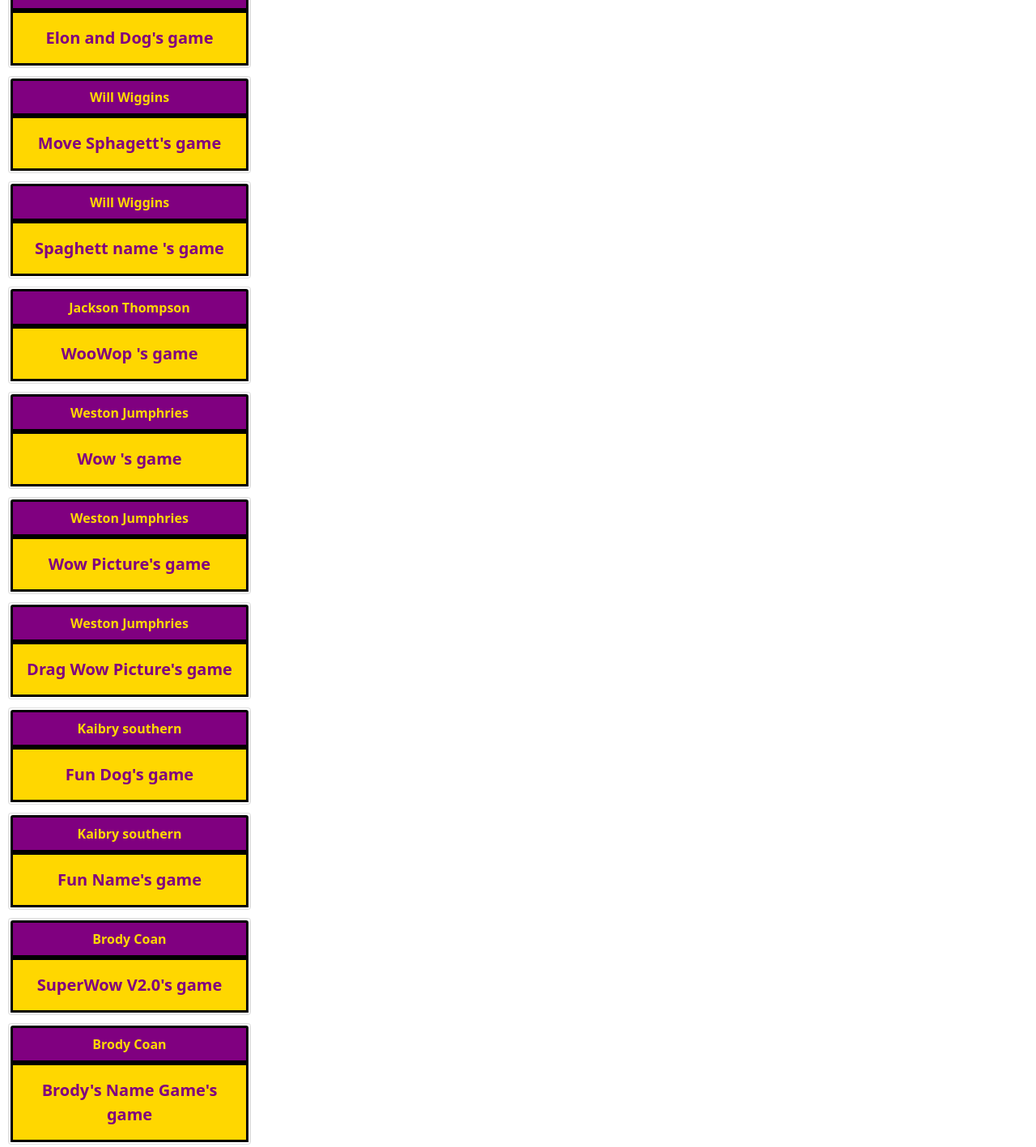
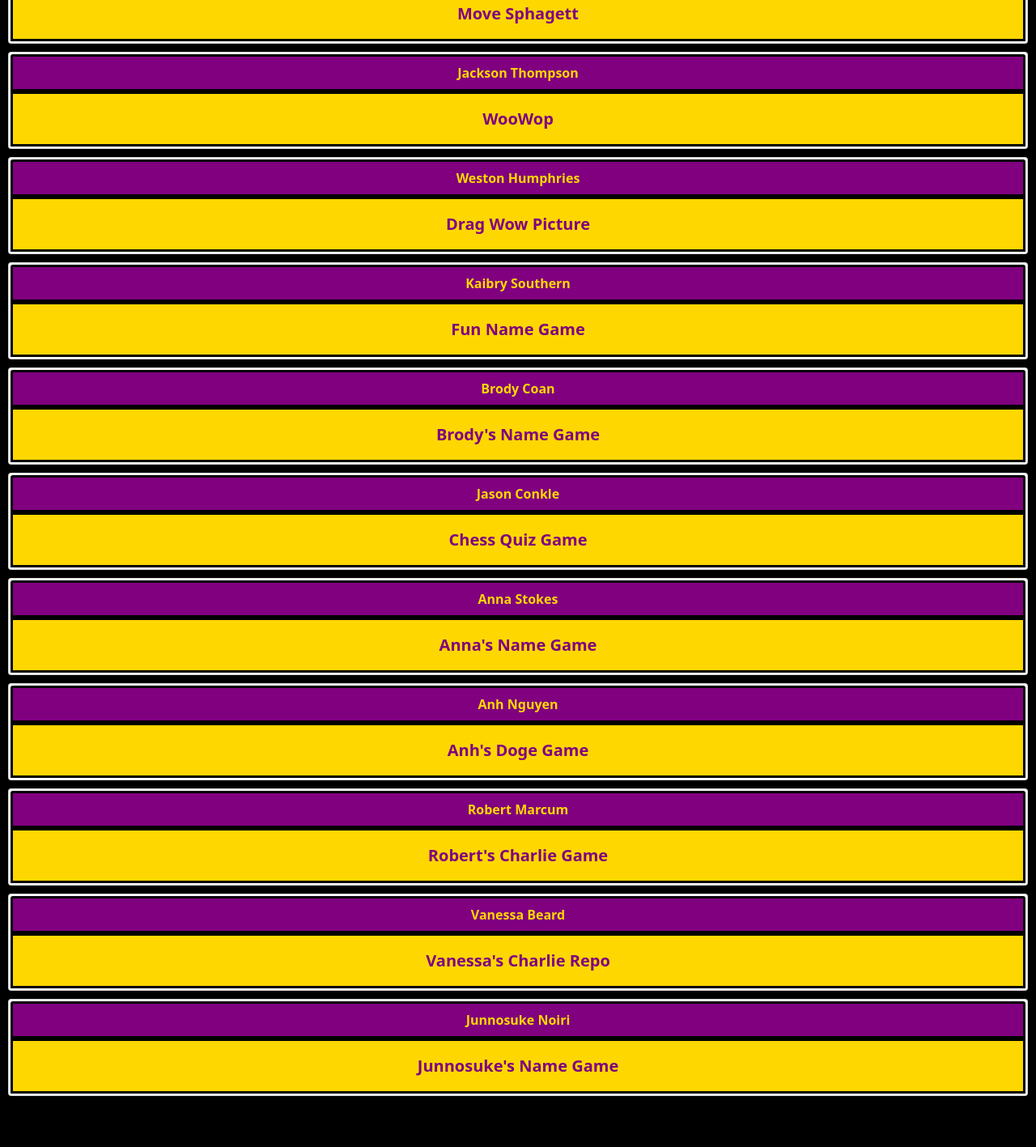
Before and after one commit to phenicieaaron/ideal-parakeet-GOLF, a plain HTML site: page index.html in a window 1280 px wide. Shown: the part 808-2225 px from the top of the page at 81% size. After the commit the page ends 2172 px from the top, so only its background shows below. Drawn offline with nearby package versions, Linux system fonts and the light colour scheme; files that its build step writes are made by us from their sources; files whose address does not match are found by name.

Commit message:
Add files via upload

```diff
--- a/index.html
+++ b/index.html
@@ -2,13 +2,12 @@
 <html lang="en" >
 <head>
   <meta charset="UTF-8">
-  <title>CodePen - Golf-Geronimo</title>
+  <title>Golf</title>
   <link rel='stylesheet' href='https://cdnjs.cloudflare.com/ajax/libs/bootstrap/5.0.2/css/bootstrap.min.css'><link rel="stylesheet" href="./style.css">
 
 </head>
 <body>
 <!-- partial:index.partial.html -->
-<!-- DELTA-->
 
 <!DOCTYPE html>
 <html lang="en" >
@@ -26,7 +25,6 @@
 <!-- main container -->
  <div class="container-fluid">
 
-
   <!-- new nav bar -->
   <nav class="navbar navbar-expand-sm bg-transparent navbar-dark">
     <div class="container-fluid">
@@ -39,34 +37,23 @@
        id="collapsibleNavbar">
         <ul class="navbar-nav">
           <li class="nav-item">
-            <a class="nav-link" href="https://github.com/phenicieaaron/ideal-parakeet-GOLF">Game Homepage</a>
+            <a class="nav-link" target="_blank" href="https://github.com/phenicieaaron/ideal-parakeet-GOLF">Game Homepage</a>
           </li>
           <li class="nav-item">
-            <a class="nav-link" target="_blank" href="https://github.com/phenicieaaron/super-eureka-delta"> Aaron's Repositories</a>
+            <a class="nav-link" target="_blank" href="https://github.com/phenicieaaron?tab=repositories"> Aaron's Repositories</a>
           </li>
           <li class="nav-item">
             <a class="nav-link" target="_blank" href="https://github.com/ConnorLBrown?tab=repositories">Connor's Repositories</a>
 
           </li>
         </ul>
+        </div>
+        </div>
+      </div>
+
+        <br>
 
 
-
-</div>
-
-    </div>
-
-      </body>
-
-    </div>
-  </nav>
-
-
-
-
-<br><br>
-
-<br><br>
 
 <!-- partial -->
   <script src='https://cdnjs.cloudflare.com/ajax/libs/jquery/3.6.0/jquery.min.js'></script>
--- a/scripts/script.js
+++ b/scripts/script.js
@@ -1,22 +1,22 @@
 $(function () {
-    $.each(classCharlies, function (index, data) {
+    $.each(userGames, function (index, data) {
       // $("body").append(index + data);
 
       $("body").append(
         '<div class="card"> <div class="card-header"> ' +
           data.name +
           '</div><div class="card-body">' +
-          '<a href="' +
+          '<a target ="_blank" href="' +
           data.url +
           '">' +
           data.gameName +
-          "'s game" +
+
           "</a></div></div>"
       );
     });
   });
 
-  const classCharlies = [
+  const userGames = [
     {
       name: "Connor Brown",
       gameName: "Sad Lebron",
@@ -28,12 +28,12 @@ $(function () {
       url: "https://phenicieaaron.github.io/upgraded-tribble-echo/"
     },
     {
-      name: "Gage Last Name?",
+      name: "Gage Mathis",
       gameName: "Gage's Gamespace",
       url: "https://gagethekidd.github.io/eery-eel-echo/#"
     },
     {
-      name: "Amanna Waria?",
+      name: "Aman Nawaria",
       gameName: "Amanna's Gamespace",
       url: "https://amannawaria12.github.io/Echo_lab/"
     },
@@ -47,46 +47,20 @@ $(function () {
       gameName: "Move Sphagett",
       url: "https://mithrandiryeet.github.io/charlie_spaghett_1/"
     },
-     {
-      name: "Will Wiggins",
-      gameName: "Spaghett name ",
-      url: "https://mithrandiryeet.github.io/delta_name_game/#"
-    },
-
        {
       name: "Jackson Thompson",
       gameName: "WooWop ",
       url: "https://jacksonthompson1.github.io/jt-lab-echo/"
     },
-       {
-      name: "Weston Jumphries",
-      gameName: "Wow ",
-      url: "https://westonhumphries.github.io/studious-carnival-delta/"
-    },
     {
-    name: "Weston Jumphries",
-      gameName: "Wow Picture",
-      url: "https://westonhumphries.github.io/bug-free-octo-barnacle-charlie/"
-    },
-    {
-    name: "Weston Jumphries",
+    name: "Weston Humphries",
       gameName: "Drag Wow Picture",
       url: "https://westonhumphries.github.io/laughing-octo-bravo/"
     },
-       {
-      name: "Kaibry southern",
-      gameName: "Fun Dog",
-      url: "https://kaibrysouthern.github.io/legendary-adventure-charlie/"
-    },
     {
-    name: "Kaibry southern",
-      gameName: "Fun Name",
+    name: "Kaibry Southern",
+      gameName: "Fun Name Game",
       url: "https://kaibrysouthern.github.io/psychic-octo-adventure-delta/"
-    },
-       {
-      name: "Brody Coan",
-      gameName: "SuperWow V2.0",
-      url: "https://bcoan2.github.io/scaling-computing-machine-Charlie/"
     },
        {
       name: "Brody Coan",
@@ -94,10 +68,33 @@ $(function () {
       url: "https://bcoan2.github.io/supreme-octo-broccoli-delta/"
     },
        {
-      name: "Brody Coan",
-      gameName: "Brody's name facts",
-      url: "https://bcoan2.github.io/psychic-umbrella-alpha/"
+      name: "Jason Conkle",
+      gameName: "Chess Quiz Game",
+      url: "https://jconkle5.github.io/loose-juice-charlie/"
     },
-
-
+    {
+      name: "Anna Stokes",
+      gameName: "Anna's Name Game",
+      url: "https://stokeybear.github.io/DeltaLab/"
+    },
+    {
+      name: "Anh Nguyen",
+      gameName: "Anh's Doge Game",
+      url: "https://stokeybear.github.io/DeltaLab/"
+    },
+    {
+      name: "Robert Marcum",
+      gameName: "Robert's Charlie Game",
+      url: "https://cis-376-charlie.catharsis11867.repl.co/"
+    },
+    {
+      name: "Vanessa Beard",
+      gameName: "Vanessa's Charlie Repo",
+      url: "https://github.com/vbeard240/Charlie-Lab"
+    },
+    {
+      name: "Junnosuke Noiri",
+      gameName: "Junnosuke's Name Game",
+      url: "https://junnoiri.github.io/cis-376-DELTA-lab/"
+    },
   ];
--- a/styles/style.css
+++ b/styles/style.css
@@ -1,4 +1,4 @@
-*{
+body{
   background-color: black;
 }
 
@@ -8,6 +8,10 @@
   color:gold;
   background-color:purple;
   border:3px solid black;
+}
+
+.navbar{
+border: 0.25px solid purple;
 }
 
 .card .card-body{
@@ -20,11 +24,11 @@
   font-weight:bold;
   text-align:center;
   margin-left:auto;
-  margin right:auto;
+  margin-right:auto;
   text-decoration:none;
 }
 
-.row:{
+.row{
 display: flex;
 justify-content: center;
 align-items:center;
@@ -35,7 +39,7 @@ min-height:400px;
 .card {
   align-items:stretch;
   max-height:275px;
-  max-width:300px;
+  max-width:auto;
   padding: 2px 2px 2px 2px;
   margin: 10px;
   display: flex;
```
